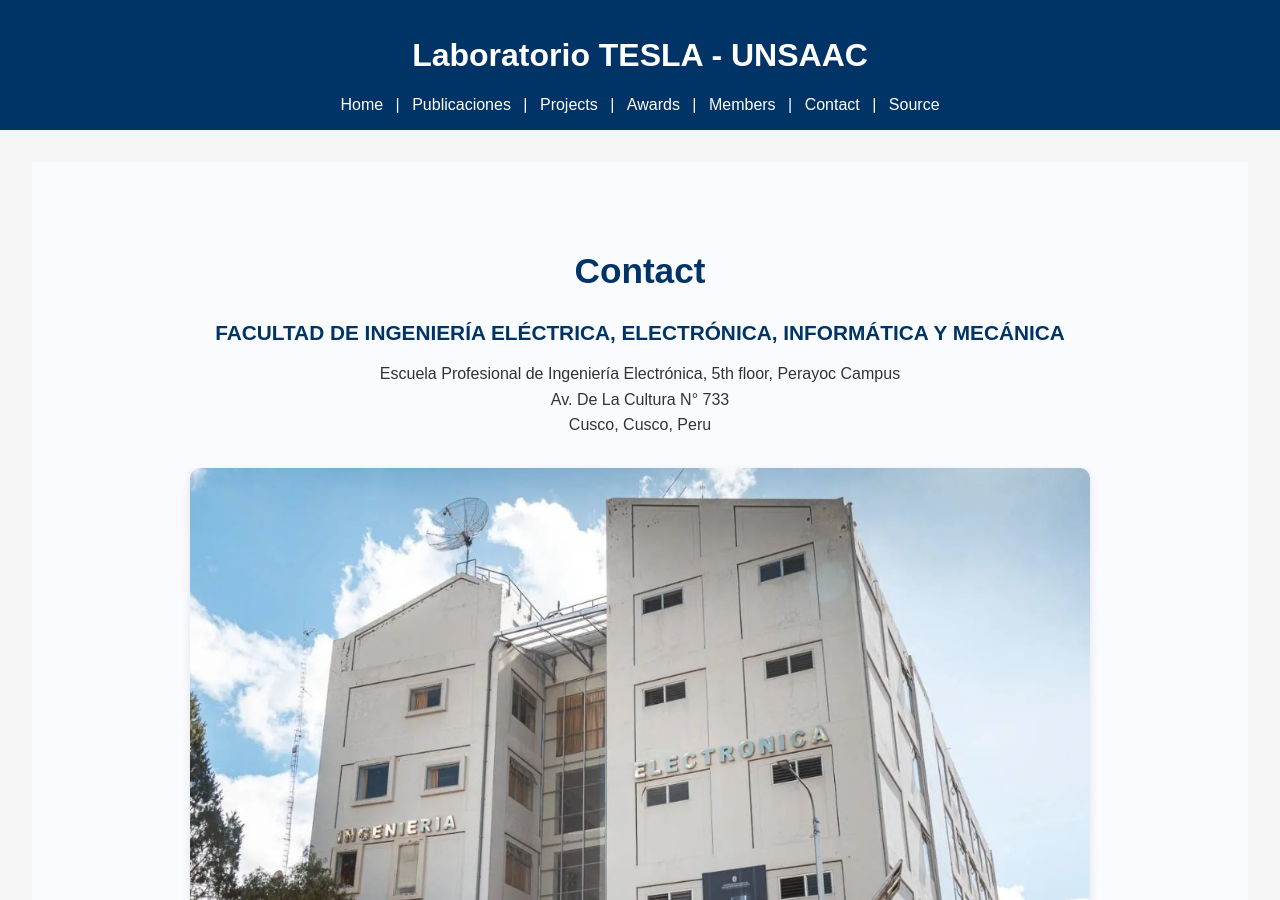
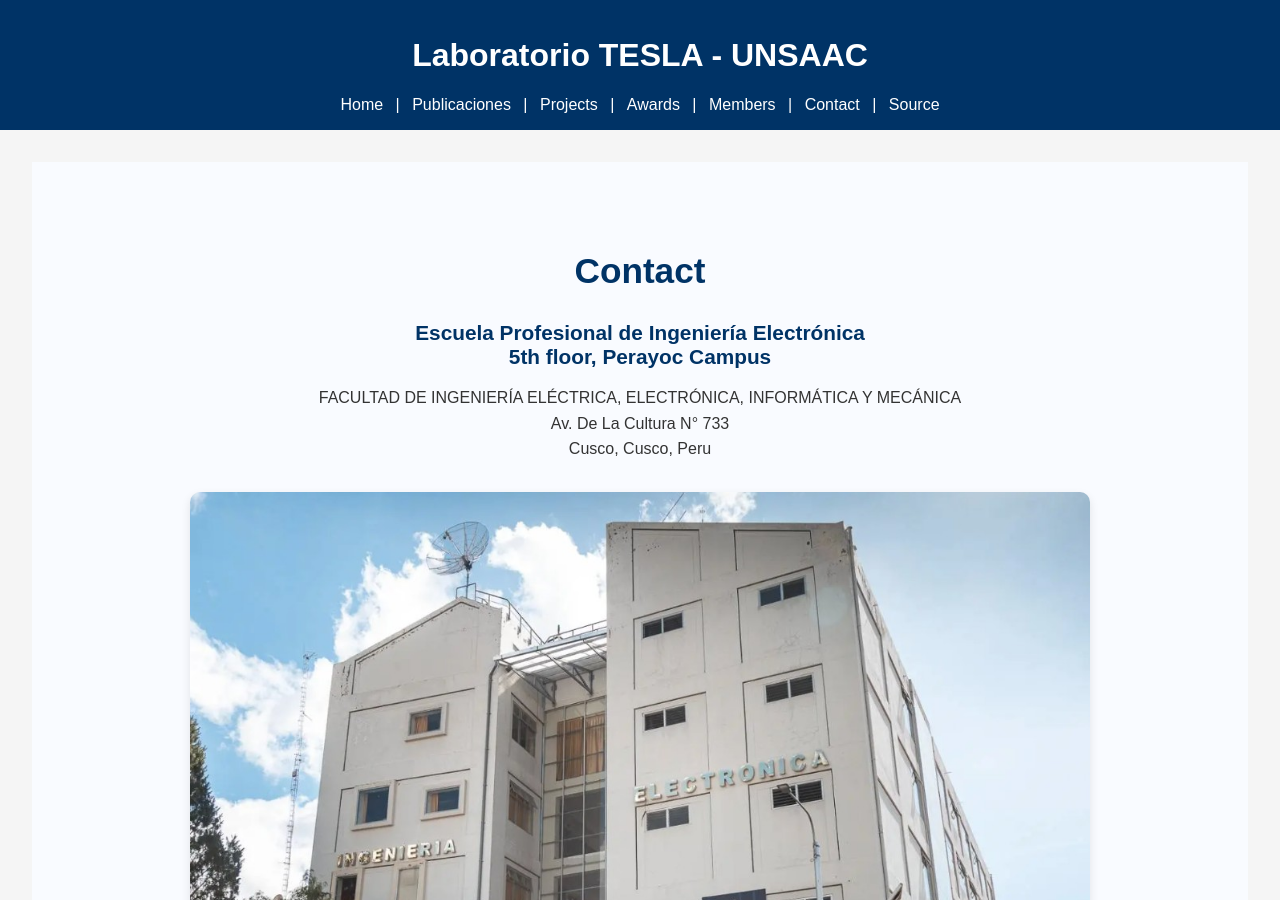
Before and after one commit to laboratoriotesla-unsaac/laboratoriotesla-unsaac.github.io, a Jekyll site: the page built from contact.html, in a window 1280 px wide and 900 px high. Built offline with Jekyll 4.4.1, drawn with Linux system fonts in a browser that asks for light colours.

Commit message:
Actualizar contenido

```diff
--- a/contact.html
+++ b/contact.html
@@ -8,9 +8,10 @@ title: Contacto
     <h1>Contact</h1>
 
     <div class="contact-info">
-      <h2>FACULTAD DE INGENIERÍA ELÉCTRICA, ELECTRÓNICA, INFORMÁTICA Y MECÁNICA</h2>
+      <h2>Escuela Profesional de Ingeniería Electrónica<br>
+        5th floor, Perayoc Campus</h2>
       <p>
-        Escuela Profesional de Ingeniería Electrónica, 5th floor, Perayoc Campus<br>
+        FACULTAD DE INGENIERÍA ELÉCTRICA, ELECTRÓNICA, INFORMÁTICA Y MECÁNICA<br>
         Av. De La Cultura N° 733<br>
         Cusco, Cusco, Peru
       </p>
```
